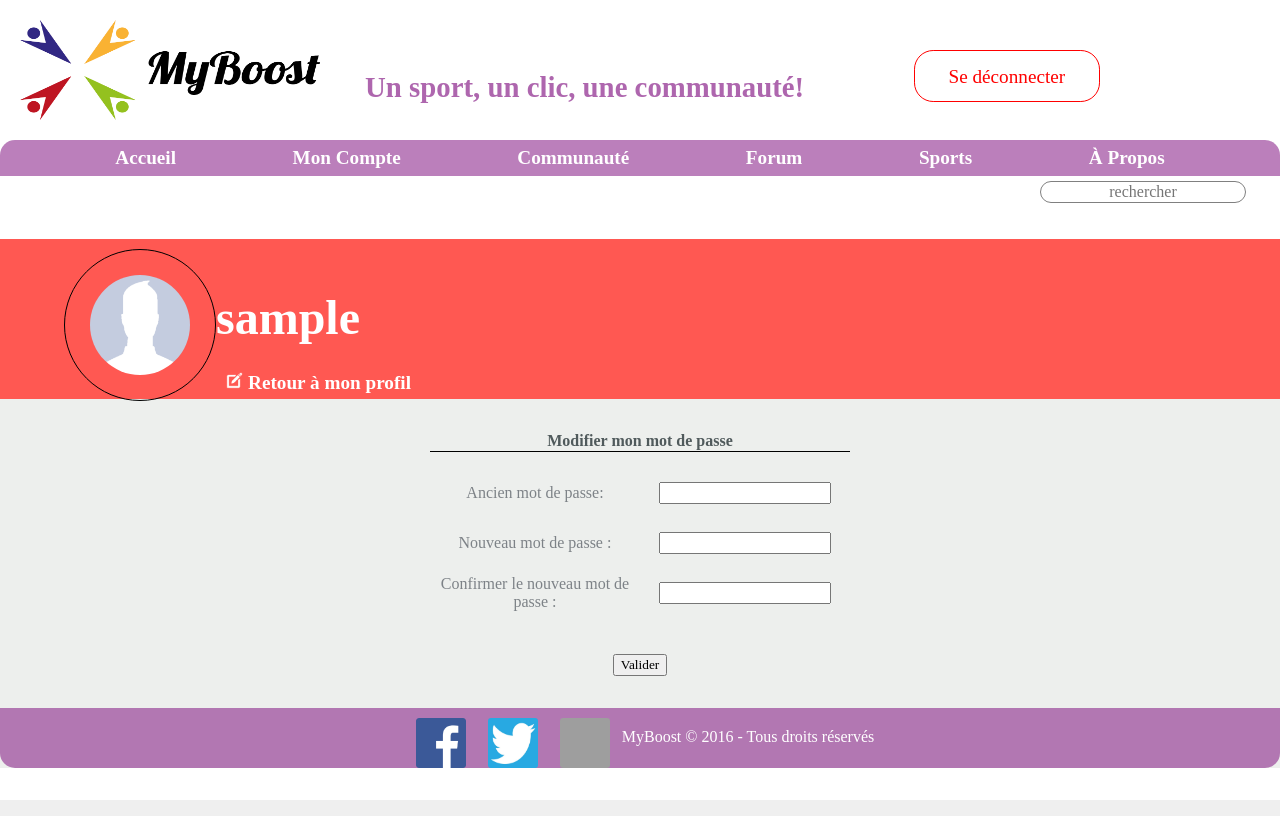
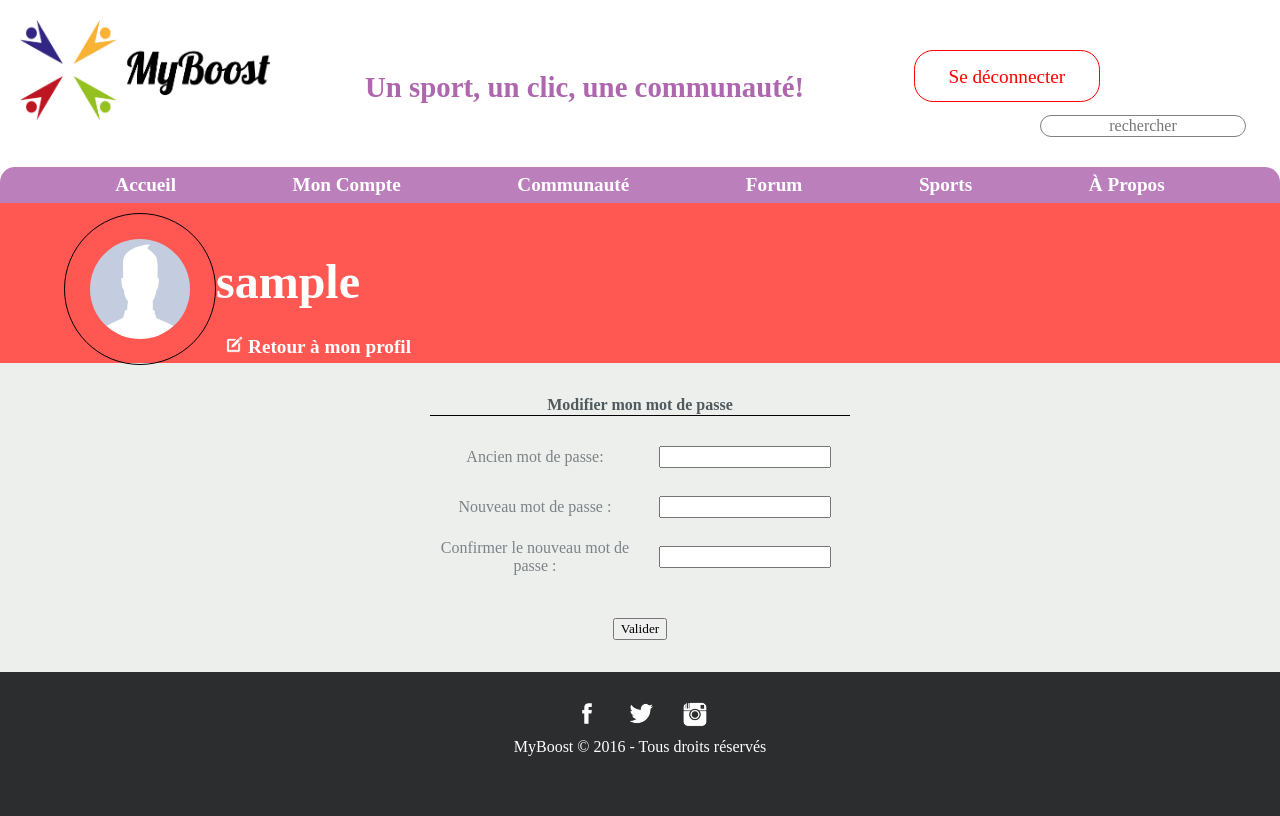
Before and after one commit to mickelbaz/MyBoost2, a PHP site: page /Vues/vueModif_mdp.php in a window 1280 px wide. Run offline with PHP 8.4, Linux system fonts and the light colour scheme; the visitor is signed in with stand-in values (Sample User, id 1); some web fonts are replaced; grey boxes are pictures that could not be loaded.

Commit message:
Petites modifs dans le design

```diff
--- a/Contenu/accueil.css
+++ b/Contenu/accueil.css
@@ -1,10 +1,8 @@
 *{
 	font-family: Avenir Next LT Pro;
-}*/
+	margin: 0em;
+}
 
-*{
-    margin: 0;
-}
 .bouton a{
     padding:20px;
     margin-left: 550px;
--- a/Contenu/formulaire.css
+++ b/Contenu/formulaire.css
@@ -7,7 +7,7 @@
 	font-family: Avenir Next LT Pro;
 }
 
-p{
+#title{
 	text-align:center;
 	font-size:40px;
 }
--- a/Contenu/headerFooter.css
+++ b/Contenu/headerFooter.css
@@ -10,10 +10,11 @@
 /*en tête*/
 header{
     background-attachment: fixed;
+    margin-bottom: 0em;
 
 }
 .logo, img{
-    width:300px;
+    width:250px;
     height:100px;
     margin: 10px 0px 0px 10px;
 }
@@ -146,9 +147,9 @@ header .search input{
 }
 
 .effet img {
-    border-radius:3px;
-    width:50px;
-    height:50px;
+
+    width:2em;
+    height:2em;
     vertical-align:middle;
     transition:transform .3s ease;
 }
@@ -162,10 +163,18 @@ header .search input{
 footer{
     postition:relative;
     clear:both;
-    margin-top:auto;
-    border-bottom-left-radius: 15px;
-    border-bottom-right-radius: 15px;
-    background-color:rgba(120,0,120,0.5);
+    margin:auto;
+    padding-top:1em;
+    height: 8em;
+    width: auto;
     color:white;
 
+    background-color:#2b2d2e;
+
+
 }
+
+#credit{
+  font-size: 1em;
+  margin-top: 0.5em;
+}
--- a/Vues/footer.php
+++ b/Vues/footer.php
@@ -1,13 +1,15 @@
 <!--<link rel="stylesheet" type="text/css" href="footer.css">-->
 <footer>
     <div class="effet">
-        <a href="https://www.facebook.com/MyBoost-1136877939682445/?fref=ts"><img src="/MyBoost2/Images/fb.png" alt="facebook"></a>
+        <a href="https://www.facebook.com/MyBoost-1136877939682445/?fref=ts"><img src="/MyBoost2/Images/logoface.png" alt="facebook"></a>
         &nbsp;
-        <a href="https://twitter.com/myb00st"><img src="/MyBoost2/Images/twitter.jpg" alt="twitter"></a>
+        <a href="https://twitter.com/myb00st"><img src="/MyBoost2/Images/logotwit.png" alt="twitter"></a>
         &nbsp;
-        <a href="#"><img src="/MyBoost2/Images/insta.jpg" alt="insta"></a>
+        <a href="#"><img src="/MyBoost2/Images/logoinsta.png" alt="insta"></a>
         &nbsp;
-        MyBoost &copy; 2016 - Tous droits r&eacute;serv&eacute;s
+        <p id="credit">
+          MyBoost &copy; 2016 - Tous droits r&eacute;serv&eacute;s
+        </p>
     </div>
 </footer>
 </body>
--- a/Vues/header.php
+++ b/Vues/header.php
@@ -23,6 +23,11 @@
           <a href="/MyBoost2/Controleurs/controleurDeconnexion.php">Se déconnecter</a>
         </div>
     </div>
+
+    <div class="search">
+        <input type="text" name="name" placeholder="rechercher">
+    </div>
+
     <nav>
         <ul>
             <li class="nav-item"><a href="/MyBoost2/index.php">Accueil</a></li>
@@ -33,9 +38,7 @@
             <li class="nav-item"><a href="/MyBoost2/Controleurs/controleurApropos.php">À Propos</a></li>
         </ul>
     </nav>
-    <div class="search">
-        <input type="text" name="name" placeholder="rechercher">
-    </div>
+
 </header>
 </div>
 </body>
--- a/Vues/vueInscription.php
+++ b/Vues/vueInscription.php
@@ -12,7 +12,7 @@
 
 <link rel="stylesheet" type="text/css" href="../Contenu/formulaire.css">
 
-<p>INSCRIPTION</p>
+<p id="title">INSCRIPTION</p>
 	<FORM name="formulaire" method="post" action="">
 	<table>
 	<tr>
--- a/Vues/vueModif_coordonnees.php
+++ b/Vues/vueModif_coordonnees.php
@@ -10,7 +10,7 @@
 
   <body>
     <?php require '../Vues/header.php'; ?>
-    <br></br>
+
     <div class="content">
     <div class="avatar">
       <img id="avatar" src="../Images/Man_Silhouette.png"/>
--- a/Vues/vueModif_mail.php
+++ b/Vues/vueModif_mail.php
@@ -11,7 +11,7 @@
   <body>
   <?php require '../Vues/header.php'; ?>
 
-  <br></br>
+
     <div class="content">
     <div class="avatar">
       <img id="avatar" src="../Images/Man_Silhouette.png"/>
--- a/Vues/vueModif_mdp.php
+++ b/Vues/vueModif_mdp.php
@@ -11,7 +11,7 @@
   <body>
   <?php require '../Vues/header.php'; ?>
 
-  <br></br>
+
     <div class="content">
     <div class="avatar">
       <img id="avatar" src="../Images/Man_Silhouette.png"/>
--- a/Vues/vueModif_profil.php
+++ b/Vues/vueModif_profil.php
@@ -11,7 +11,7 @@
   <body>
   <?php require '../Vues/header.php'; ?>
 
-  <br></br>
+
     <div class="content">
     <div class="avatar">
       <img id="avatar" src="../Images/Man_Silhouette.png"/>
--- a/Vues/vueProfil.php
+++ b/Vues/vueProfil.php
@@ -3,7 +3,7 @@
 
     <link type="text/css" rel="stylesheet" href="../Contenu/profil.css"/>
 
-    <br></br>
+
     <div class="content">
     <div class="avatar">
       <img id="avatar" src="../Images/Man_Silhouette.png"/>
```
Also changed, not shown: Images/logoface.png (added), Images/logoinsta.png (added), Images/logotwit.png (added).
